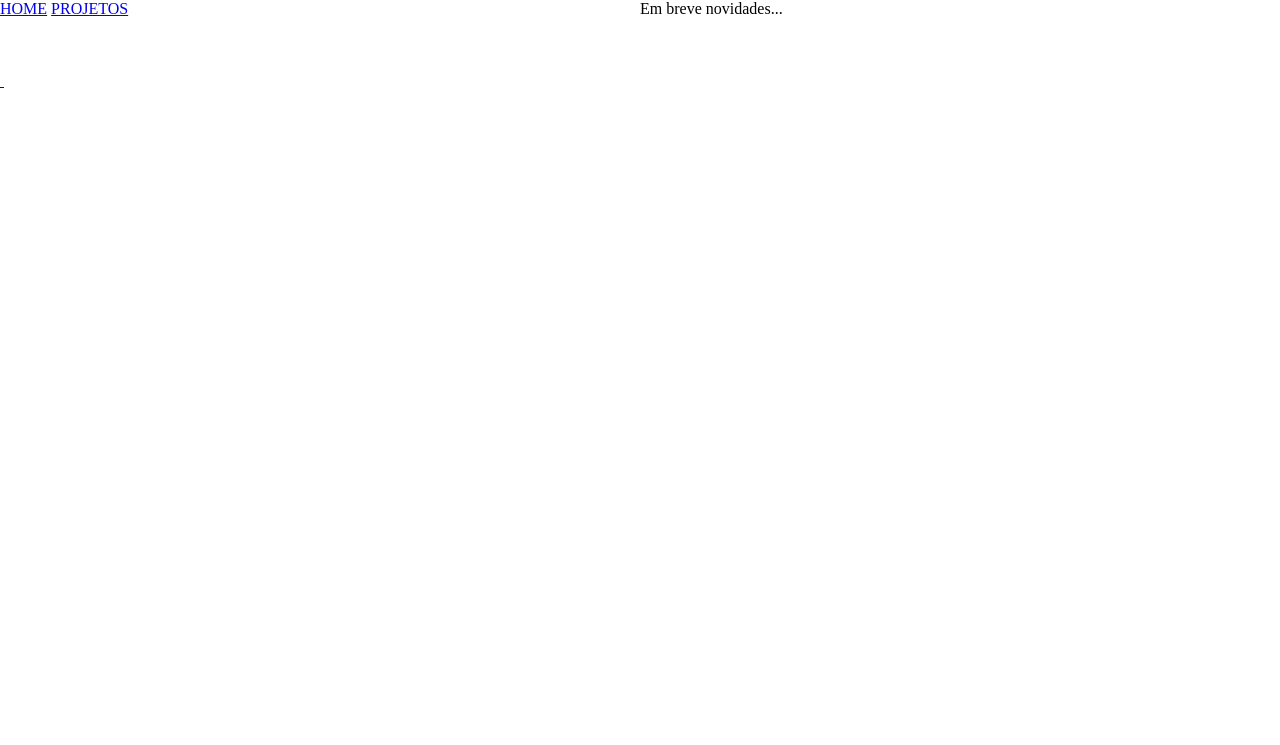
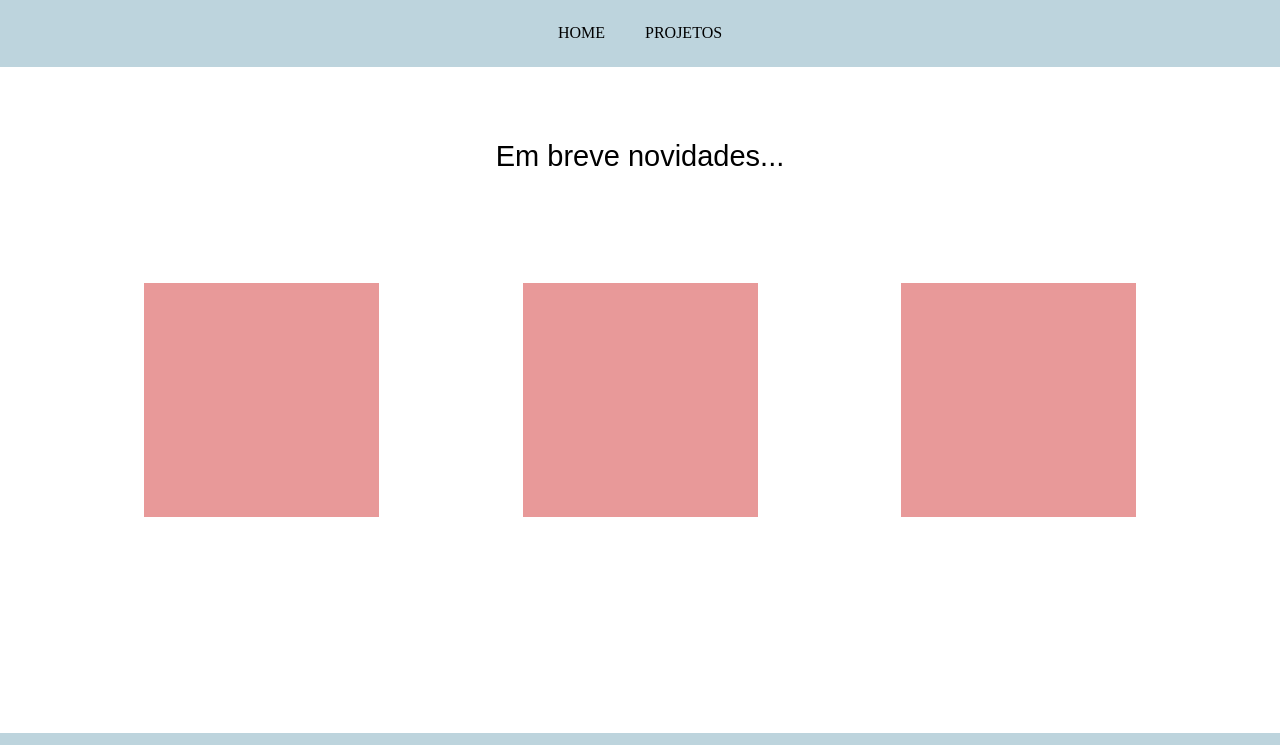
Before and after one commit to LucasRoMatos/Portifolio, a plain HTML site: page projetos.html in a window 1280 px wide. Drawn offline with Linux system fonts and the light colour scheme.

Commit message:
Resolução de erro

```diff
--- a/style.css
+++ b/style.css
@@ -5,6 +5,99 @@
 
 .container{
     display: grid;
-    grid-template-columns: 1fr 1fr;
-    grid-template-rows: 1fr 1fr;
+    height: 100vh;
+    grid-template-columns: 1fr;
+    grid-template-rows: 0.1fr 1fr 0.1fr;
+    grid-template-areas: "nav"
+                         "main"
+                         "rodape";
 }
+
+.nav {
+    background-color: rgb(189, 212, 221);
+    grid-area: nav;
+    display: flex;
+    flex-direction: row;
+    justify-content: center;
+    align-items: center;
+}
+
+.nav a {
+    text-decoration: none;
+    color: black;
+    padding: 20px;
+
+
+}
+
+.nav a:hover {
+    transition-duration: 2s;
+    font-size: 20px;
+    font-weight: bold;
+
+}
+
+.main {
+    display: flex;
+    align-items: center;
+    flex-direction: column;
+    justify-content: center;
+}
+
+#imgmain{
+    width: 200px;
+    border-radius: 100px;
+}
+
+.main p {
+    font-family: 'Segoe UI', Tahoma, Geneva, Verdana, sans-serif;
+    margin-top: 10px;
+}
+
+.footer {
+    background-color: rgb(189, 212, 221);
+    display: flex;
+    flex-direction: row;
+    justify-content: center;
+    align-items: center;
+}
+
+.linkslogo{
+    width: 30px;
+    padding: 14px;
+    /*margin-top: 200px;*/
+}
+
+#title {
+    font-size: 28px;
+}
+
+.mainProj {
+    display: flex;
+    justify-content: space-evenly;
+    align-items: center;
+}
+
+.projetos{
+    background-color: rgba(201, 12, 12, 0.6);
+    opacity: 0.7;
+    width: 235px;
+    height: 234px;
+}
+
+.projetos img {
+    width: 234px;
+}
+
+.mainProj p {
+    font-family: sans-serif;
+    top: 127px;
+    font-size: 29px;
+    position: absolute;
+    top: 140px;
+}
+
+.projetos:hover {
+    transition-duration: 2s;
+    transform: scale(1.1);
+}
```
Also changed, not shown: index.html (+14 -5 lines).
